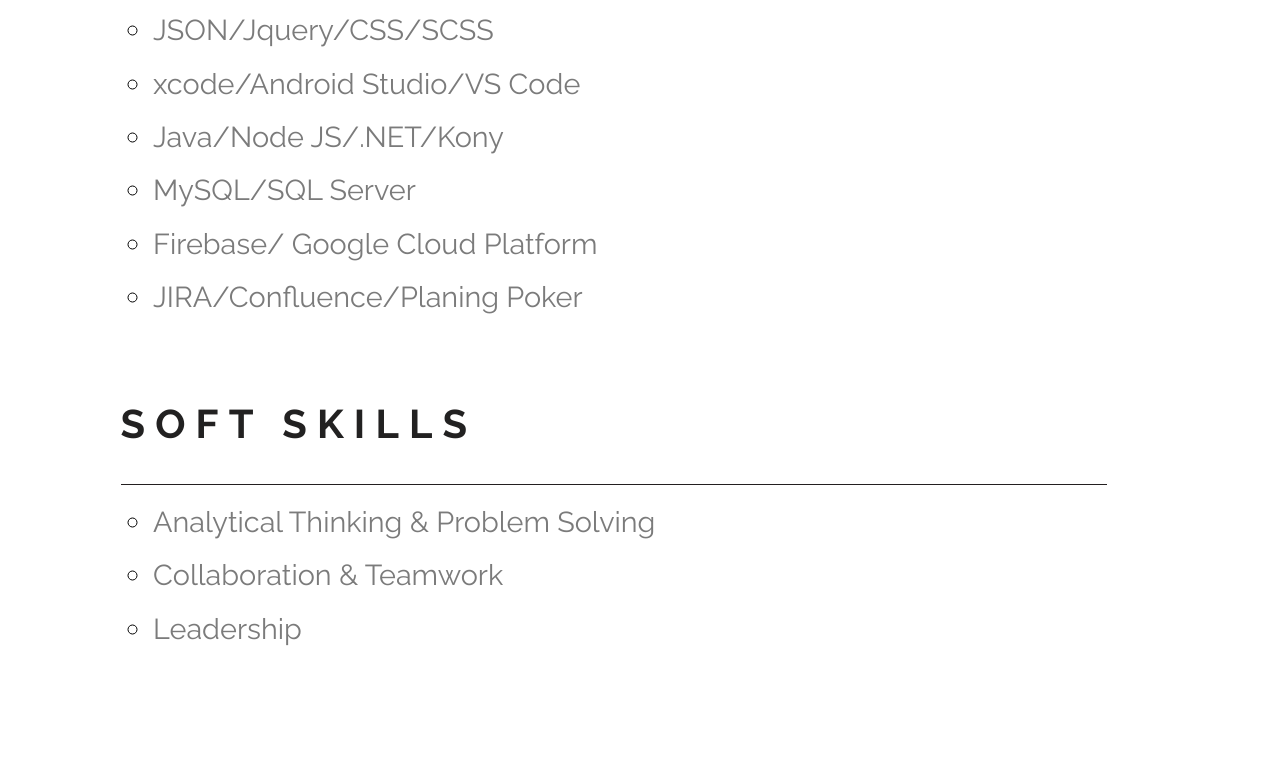
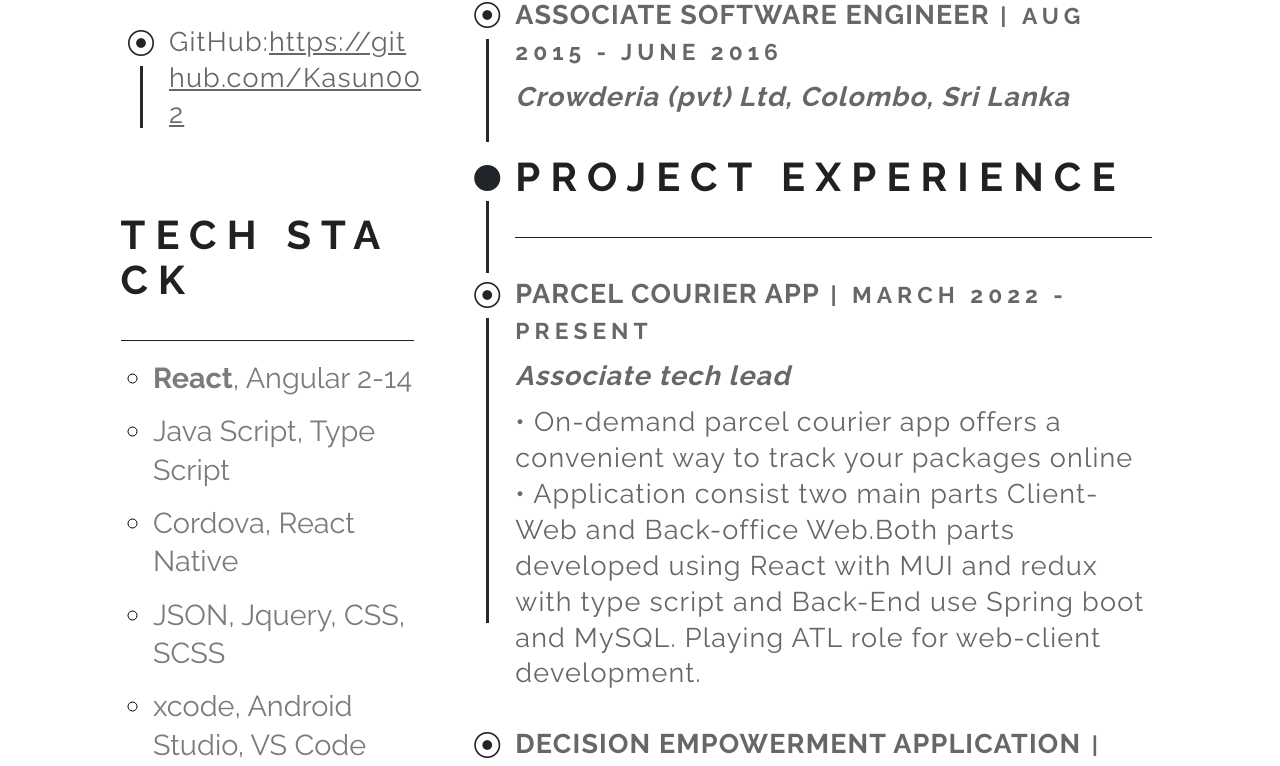
Before and after one commit to Kasun002/cv, a React (Create React App) app: page /react in a window 1280 px wide. Shown: the part 2527-3293 px from the top of the page. Built offline with nearby package versions, Linux system fonts and the light colour scheme.

Commit message:
Missing styles added

```diff
--- a/src/CV-react.tsx
+++ b/src/CV-react.tsx
@@ -28,10 +28,7 @@
                 <span className="text-break">{resumeConfig.jobTitle}</span>
               </p>
             </div>
-            <div
-              v-if="!!photo"
-              className="col-auto d-none d-lg-block d-print-block"
-            >
+            <div className="col-auto d-none d-lg-block d-print-block">
               <img
                 src={resumeConfig.photo}
                 className="photo border border-2 border-dark rounded-circle img-fluid float-end img-thumbnail"
@@ -104,11 +101,7 @@
               {resumeConfig.education.map(
                 (educationRow: any, educationRowIndex: number) => {
                   return (
-                    <div
-                      className="row record"
-                      v-for="e in education"
-                      key={educationRowIndex}
-                    >
+                    <div className="row record" key={educationRowIndex}>
                       <div className="col-auto bullet">
                         <i className="bi bi-record-circle"></i>
                       </div>
@@ -156,9 +149,10 @@
                     <div className="row" key={skillIndex}>
                       <div className="col">
                         <ul className="ms-2">
-                          <li className="pb-2" v-for="skill in skills">
-                            {skill}
-                          </li>
+                          <li
+                            className="pb-2"
+                            dangerouslySetInnerHTML={{ __html: skill }}
+                          ></li>
                         </ul>
                       </div>
                     </div>
@@ -177,9 +171,7 @@
                     <div className="row" key={skillIndex}>
                       <div className="col">
                         <ul className="ms-2">
-                          <li className="pb-2" v-for="skill in skills">
-                            {skill}
-                          </li>
+                          <li className="pb-2">{skill}</li>
                         </ul>
                       </div>
                     </div>
@@ -187,7 +179,7 @@
                 }
               )}
               <p
-                style={{ pageBreakBefore: "always", paddingTop: "17.8297rem" }}
+                style={{ pageBreakBefore: "always", paddingTop: "11.8297rem" }}
               ></p>
               <div className="row mt-5 me-5">
                 <div className="col p-0">
@@ -200,9 +192,50 @@
                     <div className="row" key={languageIndex}>
                       <div className="col">
                         <ul className="ms-2">
-                          <li className="pb-2" v-for="language in languages">
-                            {language}
-                          </li>
+                          <li className="pb-2">{language}</li>
+                        </ul>
+                      </div>
+                    </div>
+                  );
+                }
+              )}
+
+              <div className="row mt-5 me-5">
+                <div className="col p-0">
+                  <p className="title">Interests</p>
+                </div>
+              </div>
+              {resumeConfig.interests.map(
+                (interest: any, interestIndex: number) => {
+                  return (
+                    <div className="row" key={interestIndex}>
+                      <div className="col">
+                        <ul className="ms-2">
+                          <li
+                            className="pb-2"
+                            dangerouslySetInnerHTML={{ __html: interest }}
+                          ></li>
+                        </ul>
+                      </div>
+                    </div>
+                  );
+                }
+              )}
+              <div className="row mt-5 me-5">
+                <div className="col p-0">
+                  <p className="title">Referees</p>
+                </div>
+              </div>
+              {resumeConfig.referees.map(
+                (referee: any, refereeIndex: number) => {
+                  return (
+                    <div className="row" key={refereeIndex}>
+                      <div className="col">
+                        <ul className="ms-2">
+                          <li
+                            className="pb-2"
+                            dangerouslySetInnerHTML={{ __html: referee }}
+                          ></li>
                         </ul>
                       </div>
                     </div>
--- a/src/config/react/projects.tsx
+++ b/src/config/react/projects.tsx
@@ -6,7 +6,7 @@
     role: "Associate tech lead",
     achievements: [
       "On-demand parcel courier app offers a convenient way to track your packages online",
-      "Application consist two main parts Client-Web and Back-office Web.Both parts developed using React with MUI and redux with type script and Back-End use Spring boot and MySQL. Play ATL role for web-client development in React.",
+      "Application consist two main parts Client-Web and Back-office Web.Both parts developed using React with MUI and redux with type script and Back-End use Spring boot and MySQL. Playing ATL role for web-client development.",
     ],
   },
   {
@@ -100,7 +100,7 @@
     ],
   },
   {
-    projectTitle: "BoxRunner (Logistics & e-business.)",
+    projectTitle: "BoxRunner (Logistics & e-business)",
     startDate: "Aug 2015",
     endDate: "June 2016",
     role: "Associate Software Engineer/Software Engineer",
--- a/src/config/react/react.tsx
+++ b/src/config/react/react.tsx
@@ -24,15 +24,15 @@
     },
   ],
   technicalSkills: [
-    "Angular 2+/React",
-    "Java Script/Type Script",
-    "Cordova/Ionic/React Native",
-    "JSON/Jquery/CSS/SCSS",
-    "xcode/Android Studio/VS Code",
-    "Java/Node JS/.NET/Kony",
-    "MySQL/SQL Server",
-    "Firebase/ Google Cloud Platform",
-    "JIRA/Confluence/Planing Poker",
+    "<strong>React</strong>, Angular 2-14",
+    "Java Script, Type Script",
+    "Cordova, React Native",
+    "JSON, Jquery, CSS, SCSS",
+    "xcode, Android Studio, VS Code",
+    "Java, Node JS, Kony",
+    "MySQL, SQL Server",
+    "Firebase, Google Cloud Platform",
+    "JIRA, Confluence, Planing Poker",
   ],
   professionalSkills: [
     "Analytical Thinking & Problem Solving",
@@ -40,6 +40,11 @@
     "Leadership",
   ],
   languages: ["English (Read & Write Fluently)", "Sinhalese"],
+  referees: [
+    `Mr Jeewaka Iroshan,</br>Senior Architect (Axiata Digital Labs),</br>jeewaka@axiata.lk,</br>+94773687753`,
+    `Dr. S.S.P. Mathara Arachchi,</br>Senior Lecturer (University of Colombo),</br>ssp@ucsc.cmb.ac.lk,</br>+94718328650`,
+  ],
+  interests: ["Play badminton", "Traveling", "Cooking"],
   professionalSummary: [
     "Detail-oriented professional with exceptional interpersonal skills, team working abilities with 7 years of work experience in Software Engineering field. As well as motivated individual with in-depth knowledge of front-end web design & development using (React, Angular 2+), Hybrid mobile app design & development (Ionic, Cordova, React Native) and some experience in BE development using Node JS, Java Firebase & .net.",
   ],
```
Also changed, not shown: 1 other file (tests, documents, lock files or other folders).
